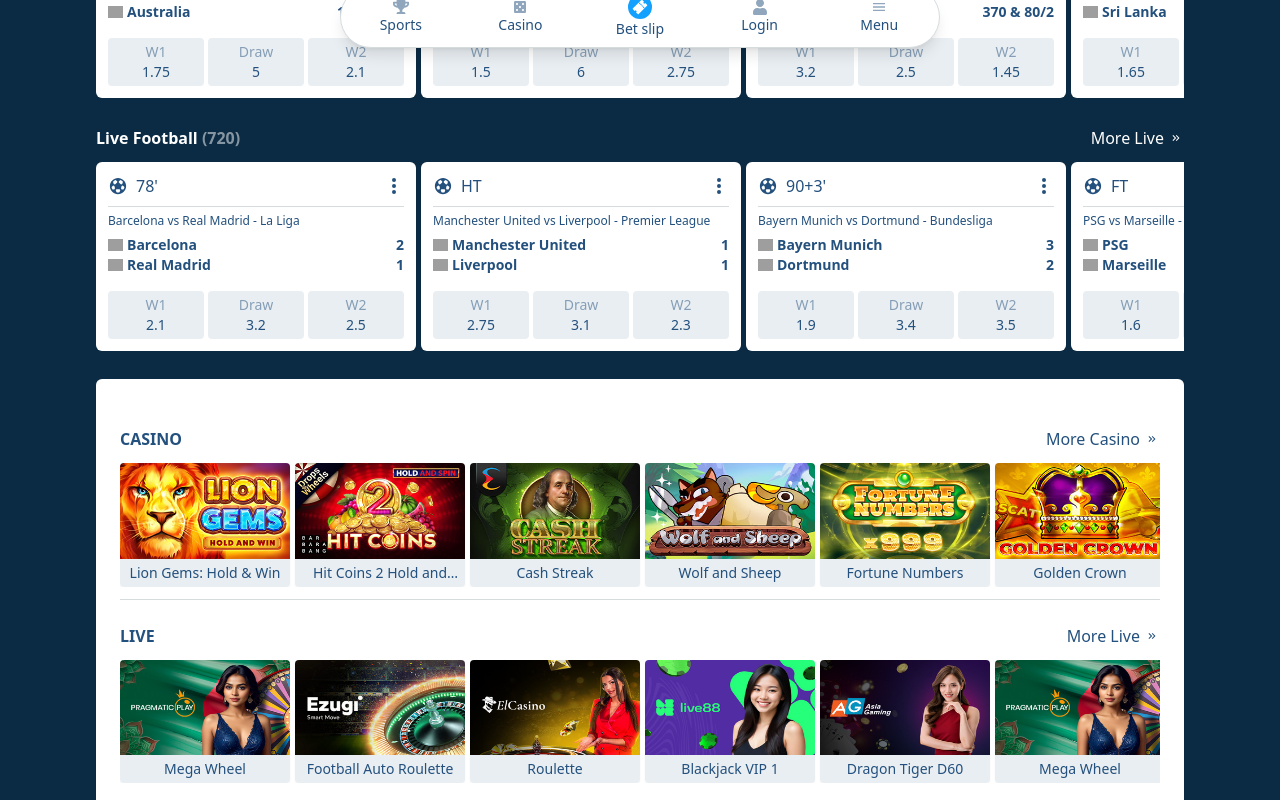
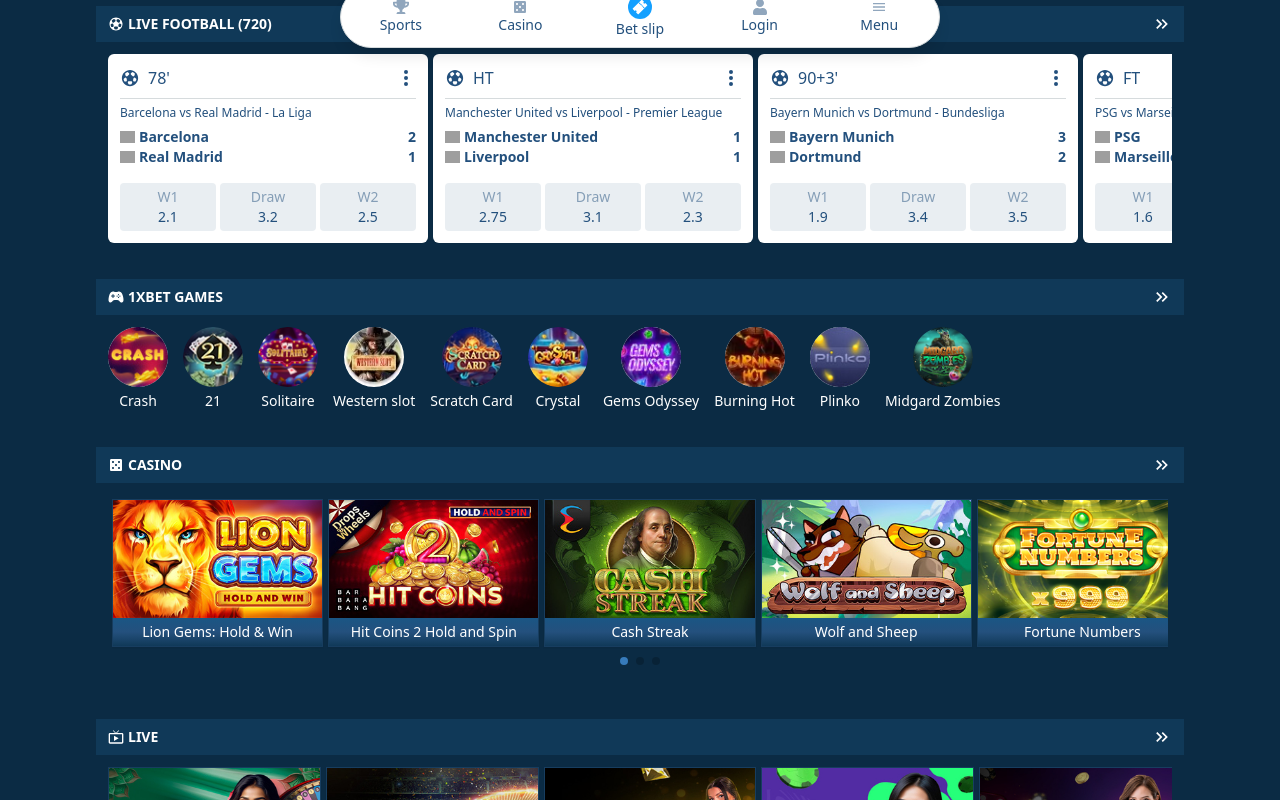
Before and after one commit to atesanepti/1xbet-recovery, a Next.js app: page / in a window 1280 px wide. Shown: the part 740-1540 px from the top of the page. Built offline with nearby package versions, Linux system fonts and the light colour scheme; grey boxes are pictures that could not be loaded.

Commit message:
games slider fixed

```diff
--- a/src/app/globals.css
+++ b/src/app/globals.css
@@ -207,3 +207,6 @@
   width: 100%;
   height: 100%;
 }
+.swiper-pagination-bullet-active {
+     background-color: #377BBB !important ;
+}
--- a/src/app/page.tsx
+++ b/src/app/page.tsx
@@ -33,14 +33,13 @@ export default function Home() {
       <Header />
       <div className="container">
         <Hero />
-        <CompanyGames />
         <CricketSlider />
         <FootballSlider />
 
-        <div className="bg-white p-4 md:p-6 rounded-md shadow-sm">
-          <Casino />
-          <Live />
-        </div>
+        <CompanyGames />
+
+        <Casino />
+        <Live />
 
         <SiteContent />
         <About />
--- a/src/components/games/GameCard.tsx
+++ b/src/components/games/GameCard.tsx
@@ -13,7 +13,7 @@ const GameCard = ({ label, image, redirect }: GameCardProps) => {
   return (
     <Link
       href={redirect}
-      className="shadow-sm block rounded-sm overflow-hidden "
+      className="shadow-sm block  overflow-hidden border border-blue-400/15"
     >
       <Image
         src={image}
@@ -21,7 +21,7 @@ const GameCard = ({ label, image, redirect }: GameCardProps) => {
         className="w-full aspect-video"
         placeholder="blur"
       />
-      <span className="text-sm md:text-sm text-accent bg-[#E9EEF2] px-2 text-center !line-clamp-1 py-1">
+      <span className="text-xs md:text-sm text-white bg-gradient-to-b from-[#1a5684] via-[#24507d] to-[#103958] px-2 text-center !line-clamp-1 py-1">
         {label}
       </span>
     </Link>
--- a/src/components/games/casino/Casino.tsx
+++ b/src/components/games/casino/Casino.tsx
@@ -1,11 +1,12 @@
 import Link from "next/link";
 import React from "react";
 import { MdKeyboardDoubleArrowRight } from "react-icons/md";
-
+import { MdCasino } from "react-icons/md";
 import { Swiper, SwiperSlide } from "swiper/react";
 
 import "swiper/css";
 import "swiper/css/pagination";
+import { Pagination } from "swiper/modules";
 
 import game1 from "@/../public/assets/images/casino/slot/game-1.jpg";
 import game2 from "@/../public/assets/images/casino/slot/game-2.jpg";
@@ -25,23 +26,34 @@ const casinoGames = [
 
 const Casino = () => {
   return (
-    <div className="  pb-3 mt-4 md:my-6 border-b border-b-border">
-      <div className="flex items-center justify-between pb-3">
-        <h4 className="font-bold text-sm md:text-base text-accent uppercase">
-          Casino
-        </h4>
+    <div className="mt-4 md:my-6 ">
+      <div className="flex items-center justify-between bg-secondary-foreground p-2 md:px-3 ">
+        <div className="flex gap-1 items-center">
+          <MdCasino className="w-4 h-5 md:w-4 md:h-5 text-white" />
+          <h4 className="font-semibold md:font-bold text-xs md:text-sm text-white uppercase">
+            Casino
+          </h4>
+        </div>
         <Link
           href="#"
-          className="text-sm md:text-base text-accent flex items-center gap-1"
+          className="text-sm md:text-base text-white flex items-center gap-1"
         >
-          More Casino <MdKeyboardDoubleArrowRight className="w-4 h-3" />
+          <MdKeyboardDoubleArrowRight className="w-4 h-4 md:w-5 md:h-5" />
         </Link>
       </div>
 
-      <div>
-        <Swiper slidesPerView={"auto"} spaceBetween={5} className="mySwiper">
+      <div className="p-4">
+        <Swiper
+          slidesPerView={"auto"}
+          spaceBetween={5}
+          className="mySwiper"
+          pagination={{
+            clickable: true,
+          }}
+          modules={[Pagination]}
+        >
           {casinoGames.map((game, i) => (
-            <SwiperSlide className="max-w-[150px] md:max-w-[170px]" key={i}>
+            <SwiperSlide className="max-w-[50%] md:max-w-[20%] pb-8" key={i}>
               <GameCard image={game.image} label={game.label} redirect="#" />
             </SwiperSlide>
           ))}
--- a/src/components/games/live/Live.tsx
+++ b/src/components/games/live/Live.tsx
@@ -1,10 +1,12 @@
 import Link from "next/link";
 import React from "react";
-import { MdKeyboardDoubleArrowRight } from "react-icons/md";
+import { MdKeyboardDoubleArrowRight, MdLiveTv } from "react-icons/md";
 import { Swiper, SwiperSlide } from "swiper/react";
 
 import "swiper/css";
 import "swiper/css/pagination";
+import { Pagination } from "swiper/modules";
+
 import game1 from "@/../public/assets/images/casino/live/game-1.jpg";
 import game2 from "@/../public/assets/images/casino/live/game-2.jpg";
 import game3 from "@/../public/assets/images/casino/live/game-3.jpg";
@@ -24,23 +26,34 @@ const liveGames = [
 
 const Live = () => {
   return (
-    <div className=" pb-3 mt-4 md:my-6">
-      <div className="flex items-center justify-between pb-3">
-        <h4 className="font-bold text-sm md:text-base text-accent uppercase">
-          Live
-        </h4>
+    <div className="mt-4 md:my-6">
+      <div className="flex items-center justify-between bg-secondary-foreground p-2 md:px-3 ">
+        <div className="flex gap-1 items-center">
+          <MdLiveTv className="w-4 h-5 md:w-4 md:h-5 text-white" />
+          <h4 className="font-semibold md:font-bold text-xs md:text-sm text-white uppercase">
+            Live
+          </h4>
+        </div>
         <Link
           href="#"
-          className="text-sm md:text-base text-accent flex items-center gap-1"
+          className="text-sm md:text-base text-white flex items-center gap-1"
         >
-          More Live <MdKeyboardDoubleArrowRight className="w-4 h-3" />
+          <MdKeyboardDoubleArrowRight className="w-4 h-4 md:w-5 md:h-5" />
         </Link>
       </div>
 
-      <div>
-        <Swiper slidesPerView={"auto"} spaceBetween={5} className="mySwiper">
+      <div className="p-3">
+        <Swiper
+          slidesPerView={"auto"}
+          pagination={{
+            clickable: true,
+          }}
+          modules={[Pagination]}
+          spaceBetween={5}
+          className="mySwiper"
+        >
           {liveGames.map((game, i) => (
-            <SwiperSlide className="max-w-[150px] md:max-w-[170px]" key={i}>
+            <SwiperSlide className="max-w-[50%] md:max-w-[20%] pb-8" key={i}>
               <GameCard image={game.image} label={game.label} redirect="#" />
             </SwiperSlide>
           ))}
--- a/src/components/landing/CompanyGames.tsx
+++ b/src/components/landing/CompanyGames.tsx
@@ -1,7 +1,7 @@
 import React from "react";
 
 import Image from "next/image";
-
+import { IoGameController } from "react-icons/io5";
 import { Swiper, SwiperSlide } from "swiper/react";
 
 import "swiper/css";
@@ -17,6 +17,8 @@ import game7 from "@/../public/assets/images/casino/company-games/game-7.webp";
 import game8 from "@/../public/assets/images/casino/company-games/game-8.webp";
 import game9 from "@/../public/assets/images/casino/company-games/game-9.webp";
 import game10 from "@/../public/assets/images/casino/company-games/game-10.webp";
+import Link from "next/link";
+import { MdKeyboardDoubleArrowRight } from "react-icons/md";
 
 const games = [
   {
@@ -64,10 +66,25 @@ const games = [
 
 const CompanyGames = () => {
   return (
-    <div className="my-3 md:my-5 bg-secondary rounded-full px-8 py-3 md:py-5">
+    <div className="mt-4 md:my-6">
+      <div className="flex items-center justify-between bg-secondary-foreground p-2 md:px-3 ">
+        <div className="flex gap-1 items-center">
+          <IoGameController className="w-4 h-5 md:w-4 md:h-5 text-white" />
+          <h4 className="font-semibold md:font-bold text-xs md:text-sm text-white uppercase">
+            1xbet games
+          </h4>
+        </div>
+        <Link
+          href="#"
+          className="text-sm md:text-base text-white flex items-center gap-1"
+        >
+          <MdKeyboardDoubleArrowRight className="w-4 h-4 md:w-5 md:h-5" />
+        </Link>
+      </div>
+      <div className="p-3">
         <Swiper slidesPerView={"auto"} spaceBetween={15} className="mySwiper">
           {games.map((data, i) => (
-          <SwiperSlide className="max-w-[50px] md:max-w-max " key={i}>
+            <SwiperSlide className="max-w-max md:max-w-max" key={i}>
               <Image
                 src={data.image}
                 alt={data.name}
@@ -81,6 +98,7 @@ const CompanyGames = () => {
           ))}
         </Swiper>
       </div>
+    </div>
   );
 };
 
--- a/src/components/sports/CricketSlider.tsx
+++ b/src/components/sports/CricketSlider.tsx
@@ -1,6 +1,6 @@
 import Link from "next/link";
 import React from "react";
-import { MdKeyboardDoubleArrowRight } from "react-icons/md";
+import { MdKeyboardDoubleArrowRight, MdSportsCricket } from "react-icons/md";
 
 import { Swiper, SwiperSlide } from "swiper/react";
 
@@ -110,20 +110,23 @@ const cricketOddsData = [
 
 const CricketSlider = () => {
   return (
-    <div className="my-2 md:my-3 mb-5 md:mb-7  ">
-      <div className="flex items-center justify-between pb-3">
-        <h4 className="font-bold text-sm md:text-base text-white ">
-          Live Cricket <span className="opacity-50">(720)</span>
-        </h4>
+    <div className="mt-4 md:my-6   ">
+      <div className="flex items-center justify-between bg-secondary-foreground p-2 md:px-3 ">
+        <div className="flex gap-1 items-center">
+          <MdSportsCricket className="w-4 h-5 md:w-4 md:h-5 text-white" />
+          <h4 className="font-semibold md:font-bold text-xs md:text-sm text-white uppercase">
+            Live Cricket (720)
+          </h4>
+        </div>
         <Link
           href="#"
           className="text-sm md:text-base text-white flex items-center gap-1"
         >
-          More Live <MdKeyboardDoubleArrowRight className="w-4 h-3" />
+          <MdKeyboardDoubleArrowRight className="w-4 h-4 md:w-5 md:h-5" />
         </Link>
       </div>
 
-      <div>
+      <div className="p-3">
         <Swiper slidesPerView={"auto"} spaceBetween={5} className="mySwiper">
           {cricketOddsData.map((data, i) => (
             <SwiperSlide className="max-w-[320px] " key={i}>
--- a/src/components/sports/FootballSlider.tsx
+++ b/src/components/sports/FootballSlider.tsx
@@ -1,7 +1,7 @@
 import Link from "next/link";
 import React from "react";
 import { MdKeyboardDoubleArrowRight } from "react-icons/md";
-
+import { IoFootball } from "react-icons/io5";
 import { Swiper, SwiperSlide } from "swiper/react";
 
 import "swiper/css";
@@ -109,20 +109,23 @@ const footballOddsData = [
 
 const FootballSlider = () => {
   return (
-    <div className="my-2 md:my-3 mb-5 md:mb-7  ">
-      <div className="flex items-center justify-between pb-3">
-        <h4 className="font-bold text-sm md:text-base text-white ">
-          Live Football <span className="opacity-50">(720)</span>
-        </h4>
+    <div className="mt-4 md:my-6   ">
+      <div className="flex items-center justify-between bg-secondary-foreground p-2 md:px-3 ">
+        <div className="flex gap-1 items-center">
+          <IoFootball className="w-4 h-5 md:w-4 md:h-5 text-white" />
+          <h4 className="font-semibold md:font-bold text-xs md:text-sm text-white uppercase">
+            Live Football (720)
+          </h4>
+        </div>
         <Link
           href="#"
           className="text-sm md:text-base text-white flex items-center gap-1"
         >
-          More Live <MdKeyboardDoubleArrowRight className="w-4 h-3" />
+          <MdKeyboardDoubleArrowRight className="w-4 h-4 md:w-5 md:h-5" />
         </Link>
       </div>
 
-      <div>
+      <div className="p-3">
         <Swiper slidesPerView={"auto"} spaceBetween={5} className="mySwiper">
           {footballOddsData.map((data, i) => (
             <SwiperSlide className="max-w-[320px] " key={i}>
```
Lines whose indentation alone changed are shown as unchanged.
